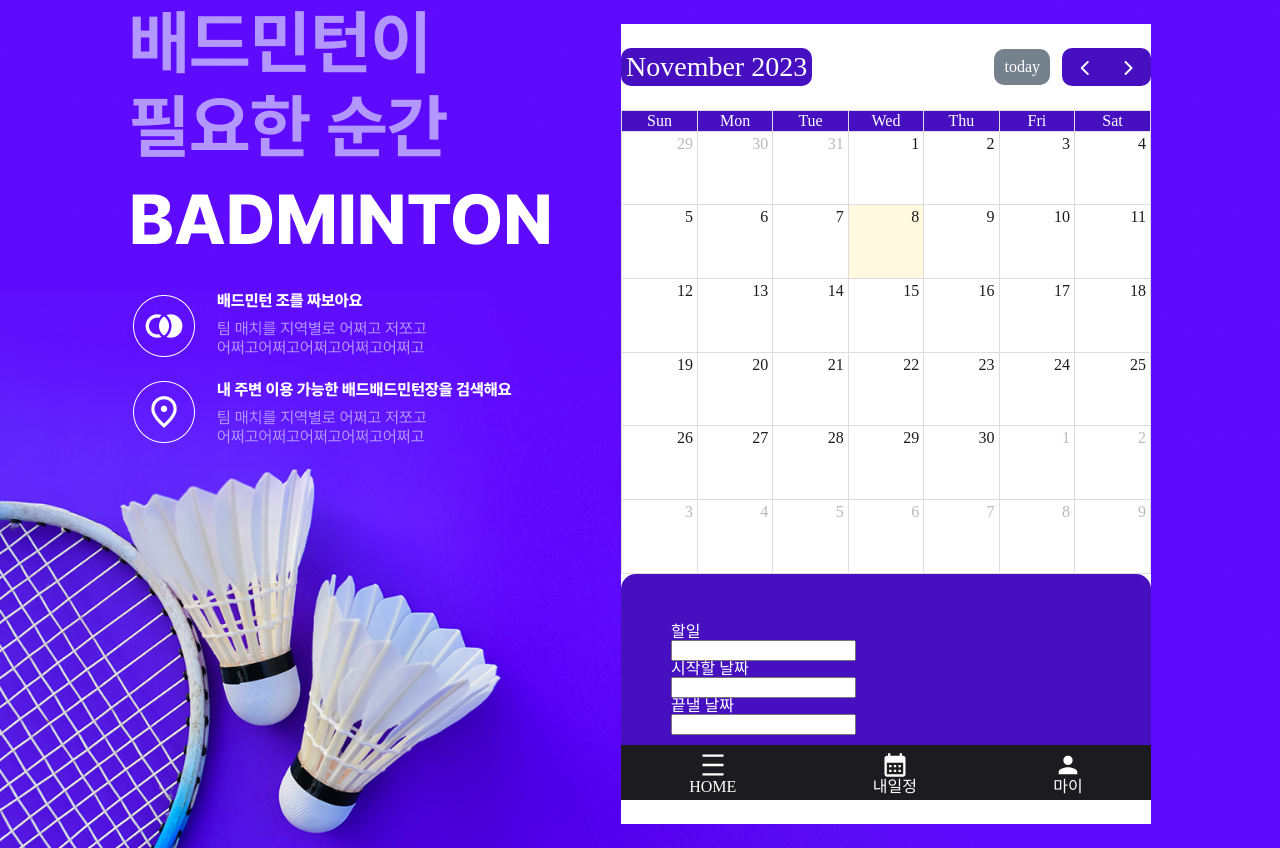
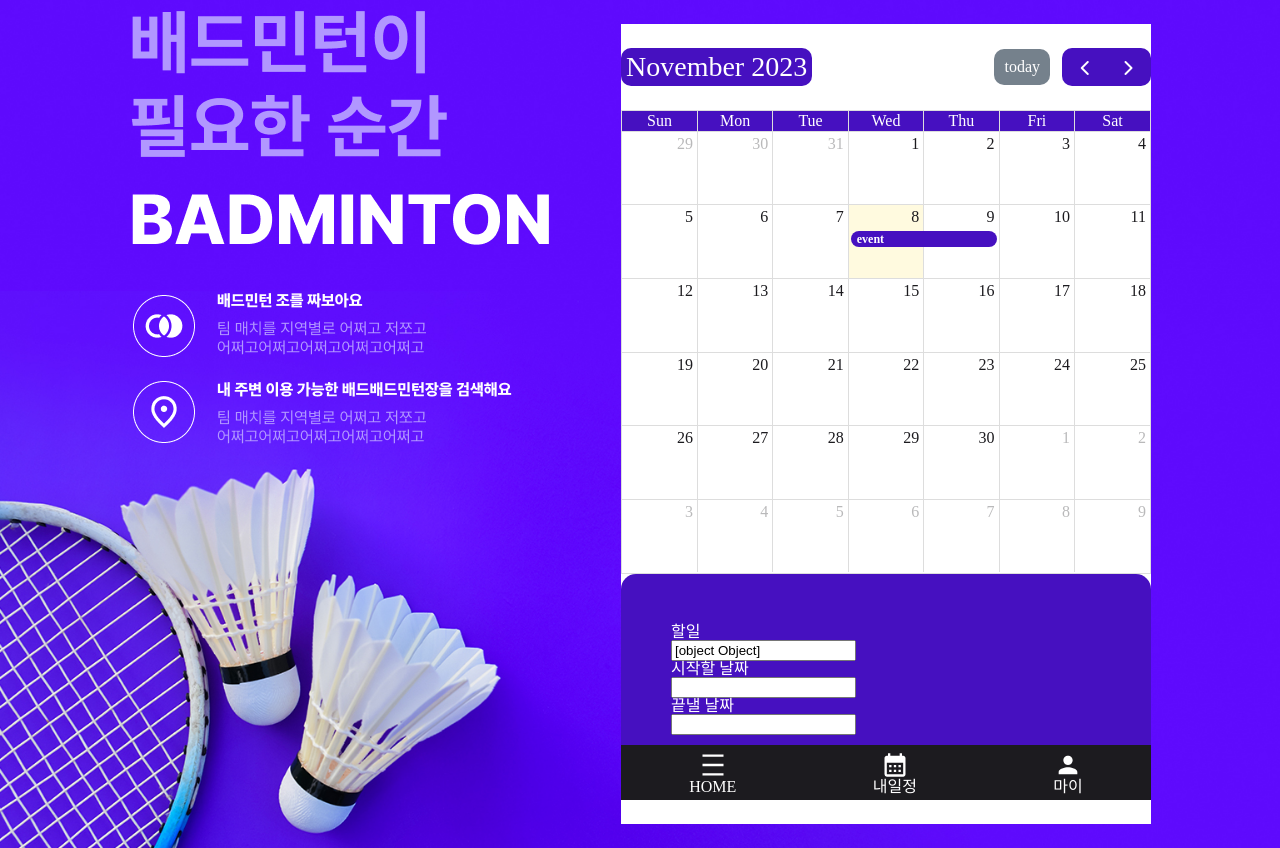
Before and after one commit to zziimm/teamstrong1000, a React (Create React App) app: page /myCalendar in a window 1280 px wide. Built offline with nearby package versions, Linux system fonts and the light colour scheme; no server answers.

Commit message:
달력에 값 추가하는 ㅣ능 만들기

```diff
--- a/src/App.js
+++ b/src/App.js
@@ -67,6 +67,7 @@ function App() {
             <Route path="/myCalendar" element={<MyCalendar />}/>
             <Route path="/signUp" element={<SignUp />}/>
             <Route path="/postInsert" element={<PostInsert />} />
+            <Route path="*" element={<div>페이지가 존재하지 않습니다.</div>} />
           </Route>
         </Routes>
       </MainBg>
--- a/src/pages/MyCalendar.js
+++ b/src/pages/MyCalendar.js
@@ -58,7 +58,14 @@ const InputAreaDetail = styled.div`
 `;
 
 function MyCalendar(props) {
-  const [todo, setTodo] = useState();
+  const [todo, setTodo] = useState([
+    {
+      title: "달력 오픈",
+      startDate: "2023-11-08",
+      endDate: "2023-11-08"
+    },
+
+  ]);
   const [inputStartDate, setInputStartDate] = useState();
   const [inputEndDate, setInputEndDate] = useState();
 
@@ -79,20 +86,6 @@ function MyCalendar(props) {
 
 
 
-
-  function accessToGeo (position) {
-    const positionObj = {
-        latitude: position.coords.latitude,
-        longitude: position.coords.longitude
-    }
-    console.log(positionObj)
-  }
-
-  function askForLocation () {
-    navigator.geolocation.getCurrentPosition(accessToGeo)
-  }
-  askForLocation();
-
   return (
     <>
       <CalendarWrapper>
@@ -101,11 +94,13 @@ function MyCalendar(props) {
           initialView="dayGridMonth"
           dayMaxEvents={true}
           events={[
-            {title:{todo}, start:{inputStartDate}, end:{inputEndDate}}
+            {title: 'event', start: '2023-11-08', end: '2023-11-10'}
           ]}
           dateClick={() => {
             alert('클릭')
+            console.log(<FullCalendar />);
           }}
+
           height={'550px'}
           width={'500px'}
           editable={true}
@@ -137,17 +132,3 @@ function MyCalendar(props) {
 }
 
 export default MyCalendar;
-
-// class MyCalendar extends Component {
-//   render() {
-//       return (
-//         <div className="App">
-//           <FullCalendar
-//             defaultView="dayGridMonth"
-//             plugins={[ dayGridPlugin ]}
-//           />
-//         // </div>
-//       );
-//   }
-// }
-// export default MyCalendar;
```
